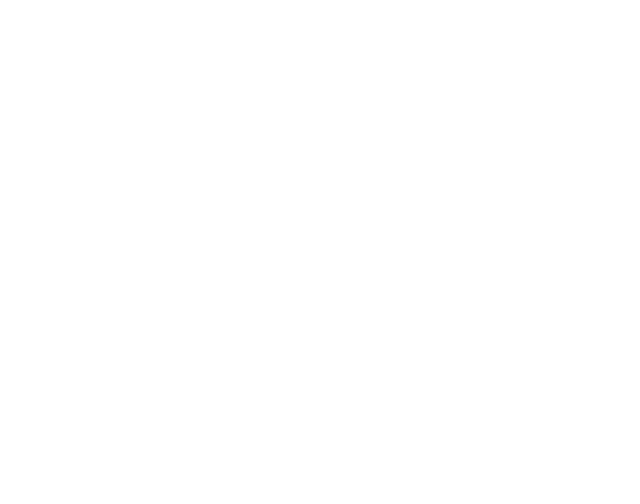
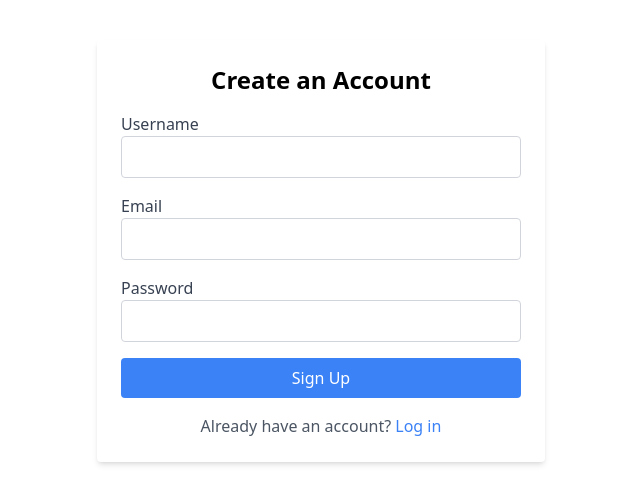
Before and after one commit to gauravPanditr/Ecommerce-React-App, a React (Vite) app: page / in a window 1280 px wide. Before the commit this address had no page. Shown: the top 504 px of the page, without its empty margins (319-959 px from the left). Built offline with nearby package versions, Linux system fonts and the light colour scheme.

Commit message:
use redux-toolkit for signup api

```diff
--- a/package.json
+++ b/package.json
@@ -10,6 +10,7 @@
     "preview": "vite preview"
   },
   "dependencies": {
+    "@reduxjs/toolkit": "^2.2.7",
     "axios": "^1.7.7",
     "jwt-decode": "^4.0.0",
     "react": "^18.3.1",
--- a/src/App.tsx
+++ b/src/App.tsx
@@ -1,24 +1,7 @@
-import { Routes, Route } from 'react-router-dom';
-import HomePage from './Pages/Home';
-import LoginForm from './Pages/Login';
-import ProtectedRoute from './components/ProtectedRoute';
-import { AuthProvider } from './context/AuthProvider';
-
+import Signup from "./Pages/Signup";
 const App: React.FC = () => {
   return (
-    <AuthProvider>
-      <Routes>
-        <Route path="/login" element={<LoginForm />} />
-        <Route
-          path="/home"
-          element={
-            <ProtectedRoute>
-              <HomePage />
-            </ProtectedRoute>
-          }
-        />
-      </Routes>
-    </AuthProvider>
+  <Signup/>
   );
 };
 
--- a/src/Pages/Signup.tsx
+++ b/src/Pages/Signup.tsx
@@ -0,0 +1,72 @@
+import React, { useState } from 'react';
+import { useDispatch, useSelector } from 'react-redux';
+import { AppDispatch, RootState } from '../redux/store';
+import { signupUser } from '../redux/signUpSlice';
+
+const Signup: React.FC = () => {
+  const dispatch = useDispatch<AppDispatch>();
+  const { isLoading, error } = useSelector((state: RootState) => state.signup);
+
+  const [username, setUsername] = useState('');
+  const [email, setEmail] = useState('');
+  const [password, setPassword] = useState('');
+
+  const handleSubmit = (e: React.FormEvent) => {
+    e.preventDefault();
+    dispatch(signupUser({ username, email, password }));
+  };
+
+  return (
+    <form onSubmit={handleSubmit} className="max-w-md mx-auto p-6 bg-white rounded shadow-md mt-10">
+      <h2 className="text-2xl font-bold text-center mb-4">Create an Account</h2>
+      {error && <p className="text-red-500 mb-4 text-center">{error}</p>}
+
+      <div className="mb-4">
+        <label className="block text-gray-700">Username</label>
+        <input
+          type="text"
+          value={username}
+          onChange={(e) => setUsername(e.target.value)}
+          className="w-full px-4 py-2 border border-gray-300 rounded"
+          required
+        />
+      </div>
+
+      <div className="mb-4">
+        <label className="block text-gray-700">Email</label>
+        <input
+          type="email"
+          value={email}
+          onChange={(e) => setEmail(e.target.value)}
+          className="w-full px-4 py-2 border border-gray-300 rounded"
+          required
+        />
+      </div>
+
+      <div className="mb-4">
+        <label className="block text-gray-700">Password</label>
+        <input
+          type="password"
+          value={password}
+          onChange={(e) => setPassword(e.target.value)}
+          className="w-full px-4 py-2 border border-gray-300 rounded"
+          required
+        />
+      </div>
+
+      <button
+        type="submit"
+        className={`w-full bg-blue-500 text-white py-2 rounded hover:bg-blue-600 ${isLoading ? 'opacity-50 cursor-not-allowed' : ''}`}
+        disabled={isLoading}
+      >
+        {isLoading ? 'Signing up...' : 'Sign Up'}
+      </button>
+
+      <p className="mt-4 text-center text-gray-600">
+        Already have an account? <a href="/login" className="text-blue-500 hover:underline">Log in</a>
+      </p>
+    </form>
+  );
+};
+
+export default Signup;
--- /dev/null
+++ b/src/api/signupApi.ts
@@ -0,0 +1,15 @@
+import { User } from "../types/signupCredentails";
+import  axios  from "axios";
+
+export const signup=async(userData:User)=>{
+      try {
+            const respone=await  axios.post('https://fakestoreapi.com/users',userData);
+            console.log(respone);
+
+             return respone;
+
+      } catch (error) {
+            console.log((error as Error).message);
+
+      }
+}
--- /dev/null
+++ b/src/redux/signUpSlice.ts
@@ -0,0 +1,49 @@
+import {createSlice,createAsyncThunk} from "@reduxjs/toolkit"
+
+import { signup } from "../api/signupApi";
+
+import {User,AuthState} from "../types/signupCredentails";
+
+
+const initialState: AuthState = {
+      user: null,
+      isLoading: false,
+      error: null,
+    };
+
+
+export const signupUser = createAsyncThunk('/auth/signup', async (userData: User, thunkAPI) => {
+      try {
+        const response = await signup(userData);
+
+
+         console.log(response);
+
+        return response?.data as User;
+      } catch (error) {
+        return thunkAPI.rejectWithValue((error as Error).message);
+      }
+    });
+
+    const signupSlice = createSlice({
+      name: 'auth',
+      initialState,
+      reducers: {},
+      extraReducers: (builder) => {
+        builder
+          .addCase(signupUser.pending, (state) => {
+            state.isLoading = true;
+            state.error = null;
+          })
+          .addCase(signupUser.fulfilled, (state, action) => {
+            state.isLoading = false;
+            state.user=action.payload??null;
+          })
+          .addCase(signupUser.rejected, (state, action) => {
+            state.isLoading = false;
+            state.error = action.payload as string;
+          });
+      },
+    });
+
+    export default signupSlice.reducer;
--- /dev/null
+++ b/src/redux/store.ts
@@ -0,0 +1,12 @@
+import { configureStore } from "@reduxjs/toolkit";
+import signUpSlice from "./signUpSlice";
+
+export const store=configureStore({
+      reducer:{
+            signup:signUpSlice
+      }
+});
+
+
+export type RootState = ReturnType<typeof store.getState>;
+export type AppDispatch = typeof store.dispatch;
--- a/src/store/auth/authReducer.ts
+++ b/src/store/auth/authReducer.ts
@@ -11,7 +11,7 @@ const initialState: AuthState = {
   error: null,
 };
 
-export const authReducer = (state = initialState, action: any) => {
+export const authReducer = (state = initialState, action:any ) => {
   switch (action.type) {
     case SIGNUP_SUCCESS:
       return {
--- /dev/null
+++ b/src/types/signupCredentails.ts
@@ -0,0 +1,11 @@
+export interface User {
+      username: string;
+      email: string;
+      password: string;
+    }
+
+    export interface AuthState {
+      user: User | null;
+      isLoading: boolean;
+      error: string | null;
+    }
```
Also changed, not shown: src/main.tsx (+6 -3 lines), 1 other file (tests, documents, lock files or other folders).
